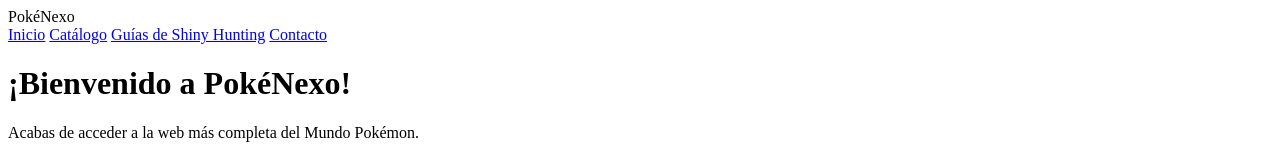
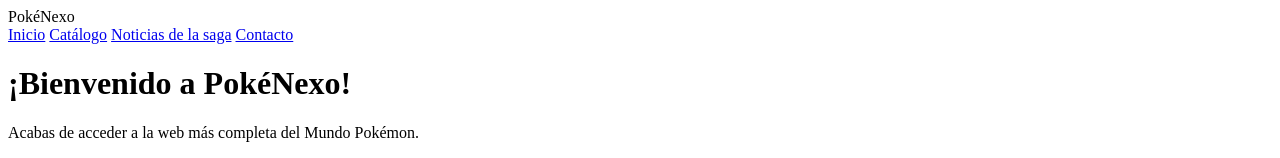
Before and after one commit to KryptOmega765/DANIEL_FERNANDEZ_TEMA2_PROYECTO, a plain HTML site: page index.html in a window 1280 px wide. Shown: the top 158 px of the page. Drawn offline with Linux system fonts and the light colour scheme.

Commit message:
Cambio de nombre de guias.html a actualidad.html

```diff
--- a/index.html
+++ b/index.html
@@ -14,7 +14,7 @@
         <nav>
             <a href="index.html">Inicio</a>
             <a href="catalogo.html">Catálogo</a>
-            <a href="actualidad.html">Guías de Shiny Hunting</a>
+            <a href="actualidad.html">Noticias de la saga</a>
             <a href="contacto.html">Contacto</a>
         </nav>
     </header>
```
Also changed, not shown: actualidad.html (added), guias.html (deleted).
